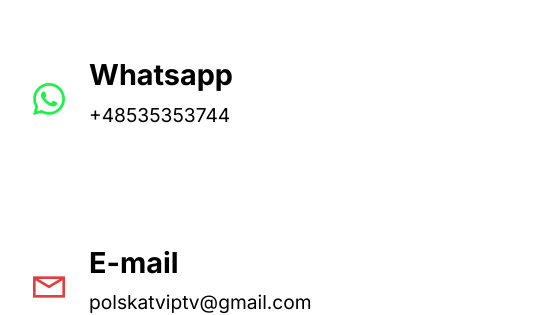
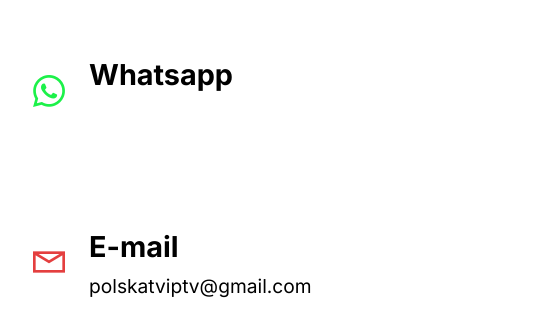
Before and after one commit to polskatviptv/polskatviptv.github.io, a plain HTML site: page index.html in a window 1280 px wide. Shown: the part 5649-5964 px from the top of the page, 117-652 px from the left. Drawn offline with Linux system fonts and the light colour scheme; files whose address does not match are found by name.

Commit message:
Update index.html

```diff
--- a/index.html
+++ b/index.html
@@ -367,7 +367,7 @@
                     </div>
                     <div class="text-wrapper">
                         <h6 class="card-title mbr-fonts-style mb-1 display-5"><strong>Whatsapp</strong></h6>
-                        <p class="mbr-text mbr-fonts-style display-7">+48535353744</p>
+                        <p class="mbr-text mbr-fonts-style display-7">        </p>
                     </div>
                 </div>
                 <div class="card-wrapper">
```
